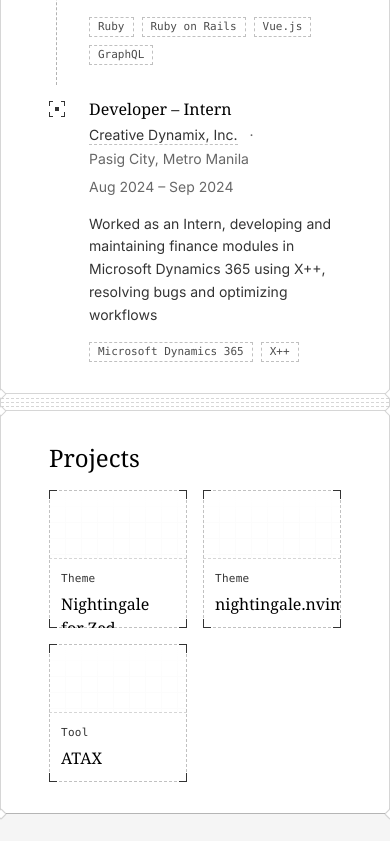
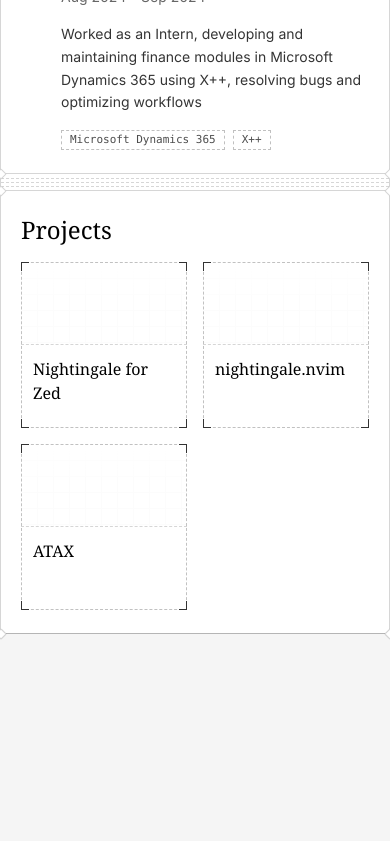
Before and after one commit to xeind/xeind.net, a Next.js app: page / in a window 390 px wide. Shown: the part 1156-1997 px from the top of the page. After the commit the page ends 1918 px from the top, so only its background shows below. Built offline with nearby package versions, Linux system fonts and the light colour scheme.

Commit message:
feat: responsive mobile layout for project cards and sections

```diff
--- a/components/sections/ProjectGrid.tsx
+++ b/components/sections/ProjectGrid.tsx
@@ -477,7 +477,7 @@ export default function ProjectGrid() {
               >
                 <motion.p
                   layoutId={`type-${project.id}`}
-                  className="text-accent mb-1 font-mono text-[0.6875rem] tracking-wide"
+                  className="text-accent mb-1 hidden font-mono text-[0.6875rem] tracking-wide md:block"
                   transition={
                     prefersReducedMotion
                       ? { duration: 0 }
@@ -497,7 +497,7 @@ export default function ProjectGrid() {
                 >
                   {project.title}
                 </motion.h3>
-                <p className="text-foreground/60 mt-auto text-xs leading-relaxed line-clamp-2 md:line-clamp-2 lg:text-sm">
+                <p className="text-foreground/60 mt-auto hidden text-xs leading-relaxed line-clamp-2 md:block lg:text-sm">
                   {project.description}
                 </p>
               </motion.div>
--- a/components/ui/SectionBlock.tsx
+++ b/components/ui/SectionBlock.tsx
@@ -15,7 +15,7 @@ export default function SectionBlock({
 }: SectionBlockProps) {
   return (
     <div
-      className={`bg-card after:bg-accent/20 relative px-12 py-8 after:absolute after:right-[-9999px] after:bottom-0 after:left-[-9999px] after:h-px after:content-[''] ${
+      className={`bg-card after:bg-accent/20 relative px-5 py-6 sm:px-8 md:px-12 md:py-8 after:absolute after:right-[-9999px] after:bottom-0 after:left-[-9999px] after:h-px after:content-[''] ${
         hideTopBorder
           ? ""
           : "before:bg-accent/20 before:absolute before:top-0 before:right-[-9999px] before:left-[-9999px] before:h-px before:content-['']"
```
